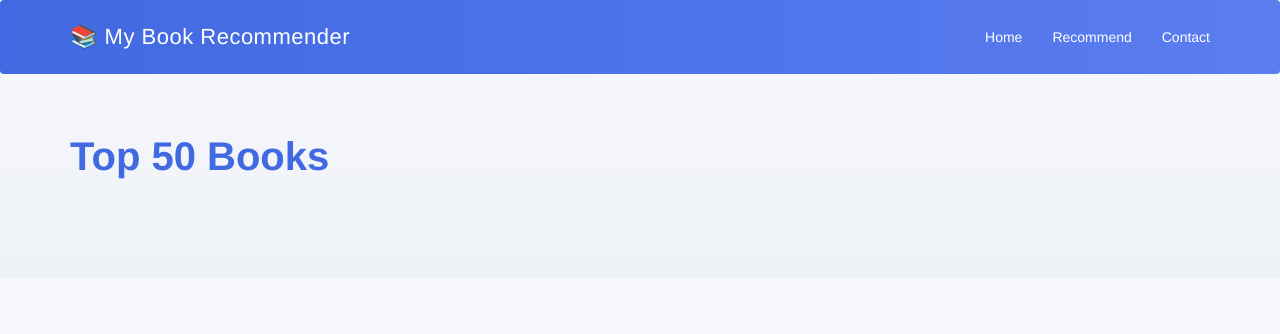
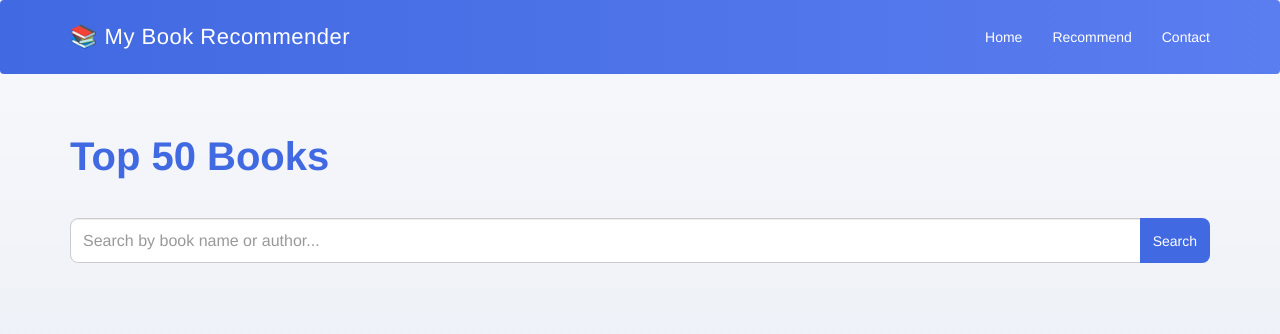
Before and after one commit to SharadMalviya-0/Book-recommender, a Flask app: page / in a window 1280 px wide. Shown: the top 334 px of the page. Run offline with Flask 3, Linux system fonts and the light colour scheme; parts of the project's set-up code (start-up, migrations or seed data) failed here and were passed over.

Commit message:
add search feature to filter books by title or author

```diff
--- a/app.py
+++ b/app.py
@@ -1,6 +1,7 @@
 from flask import Flask, render_template, request
 import pickle
 import numpy as np
+import requests
 
 popular_df = pickle.load(open('popular.pkl', 'rb'))
 pt = pickle.load(open('pt.pkl', 'rb'))
@@ -9,14 +10,32 @@ similarity_score = pickle.load(open('similarity_score.pkl', 'rb'))
 
 app = Flask(__name__)
 
-@app.route('/')
+@app.route('/', methods=['GET', 'POST'])
 def index():
+    search_query = None
+    search_results = []
+    if request.method =='POST':
+        search_query = request.form.get('search_query')
+        result = books[
+            books['Book-Title'].str.contains(search_query, case=False, na=False) |
+            books['Book-Author'].str.contains(search_query, case=False, na=False)
+        ]
+        result = result.drop_duplicates('Book-Title')
+        for _, row in result.iterrows():
+            search_results.append([
+                row['Book-Title'],
+                row['Book-Author'],
+                row['Image-URL-M']
+            ])
+
     return render_template('index.html',
                            book_name = list(popular_df['Book-Title'].values),
                            author=list(popular_df['Book-Author'].values),
                            image=list(popular_df['Image-URL-M'].values),
                            votes=list(popular_df['num_ratings'].values),
                            rating=list(popular_df['avg_ratings'].values),
+                           search_query=search_query,
+                           search_results=search_results
                            )
 
 @app.route('/recommend')
--- a/templates/index.html
+++ b/templates/index.html
@@ -3,90 +3,27 @@
 <head>
     <meta charset="UTF-8">
     <title>Book Recommender System</title>
-    <!-- Latest compiled and minified CSS -->
     <link rel="stylesheet" href="https://cdn.jsdelivr.net/npm/bootstrap@3.3.7/dist/css/bootstrap.min.css" integrity="sha384-BVYiiSIFeK1dGmJRAkycuHAHRg32OmUcww7on3RYdg4Va+PmSTsz/K68vbdEjh4u" crossorigin="anonymous">
 </head>
 
 <style>
-    body {
-         background: linear-gradient(to bottom, #f8f9fc, #eef1f7);
-    }
-
-    .row{
-        display:flex;
-        flex-wrap:wrap;
-    }
-
-    .col-md-3{
-        margin-bottom: 40px;
-    }
-
-    .container{
-        max-width:1200px;
-    }
-
-    .navbar {
-        background: linear-gradient(90deg, #4169E1, #5a7df0);
-        border: none;
-        padding: 12px 30px;
-    }
-
-    .navbar-brand {
-        font-size: 22px;
-        letter-spacing: 0.5px;
-    }
-
-    .nav > li > a {
-        color: white !important;
-        font-weight: 500;
-    }
-
-    .nav > li > a:hover {
-        background: transparent !important;
-        opacity: 0.8;
-    }
-
-    .text-blue {
-        color: #4169E1;
-        font-weight: 600;
-    }
-
-    .card {
-        background: white;
-        border-radius: 16px;
-        padding: 18px;
-        box-shadow: 0 6px 18px rgba(0,0,0,0.08);
-        transition: all 0.25s ease;
-        height: 100%;
-    }
-
-    .card:hover {
-        transform: translateY(-8px);
-        box-shadow: 0 10px 25px rgba(0,0,0,0.12);
-    }
-
-    .card-img-top {
-        width: 100%;
-        height: 260px;
-        object-fit: cover;
-        border-radius: 12px;
-    }
-
-    h3 {
-        font-size: 17px;
-        font-weight: 700;
-        line-height: 1.3;
-        min-height: 50px;
-    }
-
-    p {
-        margin: 3px 0;
-        font-size: 14px;
-    }
+    body { background: linear-gradient(to bottom, #f8f9fc, #eef1f7); }
+    .row { display:flex; flex-wrap:wrap; }
+    .col-md-3 { margin-bottom: 40px; }
+    .container { max-width:1200px; }
+    .navbar { background: linear-gradient(90deg, #4169E1, #5a7df0); border: none; padding: 12px 30px; }
+    .navbar-brand { font-size: 22px; letter-spacing: 0.5px; }
+    .nav > li > a { color: white !important; font-weight: 500; }
+    .nav > li > a:hover { background: transparent !important; opacity: 0.8; }
+    .text-blue { color: #4169E1; font-weight: 600; }
+    .card { background: white; border-radius: 16px; padding: 18px; box-shadow: 0 6px 18px rgba(0,0,0,0.08); transition: all 0.25s ease; height: 100%; }
+    .card:hover { transform: translateY(-8px); box-shadow: 0 10px 25px rgba(0,0,0,0.12); }
+    .card-img-top { width: 100%; height: 260px; object-fit: cover; border-radius: 12px; }
+    h3 { font-size: 17px; font-weight: 700; line-height: 1.3; min-height: 50px; }
+    p { margin: 3px 0; font-size: 14px; }
 </style>
 
 <body>
-
     <nav class="navbar navbar-default">
         <div class="container">
             <div class="navbar-header">
@@ -106,10 +43,46 @@
                 <h1 class="text-blue" style="font-size:40px; margin-bottom:40px; font-weight:700;">
                     Top 50 Books
                 </h1>
+                <form method="POST" action="/" style="margin-bottom:30px;">
+                    <div class="input-group">
+                        <input type="text" name="search_query" class="form-control"
+                               placeholder="Search by book name or author..."
+                               value="{{ search_query if search_query else '' }}"
+                               style="height:45px; font-size:16px; border-radius:8px 0 0 8px;">
+                        <span class="input-group-btn">
+                            <button class="btn" type="submit"
+                                    style="height:45px; background:#4169E1; color:white; border-radius:0 8px 8px 0;">
+                                Search
+                            </button>
+                        </span>
+                    </div>
+                </form>
             </div>
 
+            {% if search_query %}
+                <div class="col-md-12">
+                    <h2 class="text-blue" style="margin-bottom:30px;">
+                        Search Results for "{{ search_query }}"
+                    </h2>
+                </div>
+                {% if search_results %}
+                    {% for book in search_results %}
+                    <div class="col-md-3">
+                        <div class="card">
+                            <img class="card-img-top" src="{{ book[2] if book[2] and book[2] != 'nan' else 'https://via.placeholder.com/200x260' }}">
+                            <h3 class="text-blue">{{ book[0] }}</h3>
+                            <p class="text-blue">{{ book[1] }}</p>
+                        </div>
+                    </div>
+                    {% endfor %}
+                {% else %}
+                    <div class="col-md-12">
+                        <p style="color:#666;">No books found for "{{ search_query }}"</p>
+                    </div>
+                {% endif %}
+            {% else %}
                 {% for i in range(book_name|length) %}
-            <div class="col-md-3" style="margin-bottom:40px;">
+                <div class="col-md-3">
                     <div class="card">
                         <img class="card-img-top" src="{{ image[i] if image[i] and image[i] != 'nan' else 'https://via.placeholder.com/200x260' }}">
                         <h3 class="text-blue">{{ book_name[i] }}</h3>
@@ -121,11 +94,9 @@
                     </div>
                 </div>
                 {% endfor %}
+            {% endif %}
 
         </div>
     </div>
-
 </body>
-
-
 </html>
```
Lines whose indentation alone changed are shown as unchanged.
